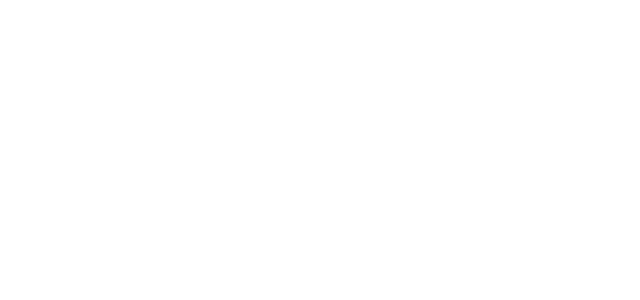
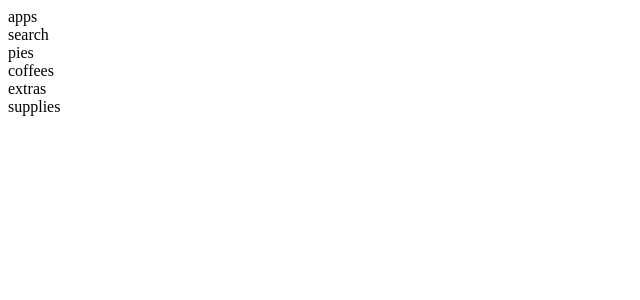
Before and after one commit to heykc/pie-felicia, a React (Create React App) app: page / in a window 1280 px wide. Shown: the top 300 px of the page, without its empty margins (0-640 px from the left). Built offline with nearby package versions, Linux system fonts and the light colour scheme.

Commit message:
select page accepts data from all categories

```diff
--- a/src/components/App.jsx
+++ b/src/components/App.jsx
@@ -1,9 +1,28 @@
 import React from 'react';
+import {Switch, Route} from 'react-router-dom';
 
-function App() {
+import SideNav from './SideNav';
+import SelectPage from './SelectPage';
+
+import {shop} from '../data/shop';
+
+/**
+ * @summary     The encompassing App component.
+ * @description Uses Routes to point to different paths in the app.
+ */
+
+const App = () => {
   return (
     <>
-
+      <SideNav />
+      <Switch>
+        <Route path={['/pies', '/coffees', '/extras', '/supplies']}
+               render={(routerProps) => {
+                 const data = routerProps.location.pathname.substring(1);
+                 return <SelectPage data={shop[data]} />
+               }}
+        />
+      </Switch>
     </>
   );
 }
--- /dev/null
+++ b/src/components/SelectPage.jsx
@@ -0,0 +1,19 @@
+import React from 'react';
+
+/**
+ * @summary     A selection page for choosing store products.
+ * @description Uses data from App to display products from a certain category.
+ *
+ * @param {object} data The category data passed from App
+ */
+
+const SelectPage = ({data}) => {
+  console.log(data)
+  return (
+    <>
+      <div>Hello</div>
+    </>
+  )
+}
+
+export default SelectPage;
--- /dev/null
+++ b/src/components/SideNav.jsx
@@ -0,0 +1,26 @@
+import React from 'react';
+import {Link} from 'react-router-dom';
+
+
+
+/**
+ * @summary     Displays the side navigation panel for the app.
+ * @description A navigation on the left side of the screen that includes:
+ *              (main menu, search, pies, coffees, extras, supplies).
+ */
+
+const SideNav = () => {
+  return (
+    <div className="side-nav">
+      <div>apps</div>
+      <div>search</div>
+
+      <div>pies</div>
+      <div>coffees</div>
+      <div>extras</div>
+      <div>supplies</div>
+    </div>
+  )
+}
+
+export default SideNav;
--- /dev/null
+++ b/src/data/shop.js
@@ -0,0 +1,38 @@
+/**
+ * @const {object} SHOP
+ */
+
+const SHOP = {
+  pies: {
+    category: 'pies',
+    filters: [
+      'fruit',
+      'cheese',
+      'meat',
+      'pasta',
+      'veggie'
+    ],
+    items: [
+      {
+        name: 'apple pie',
+        image: '',
+        description: 'some description of the product',
+        rating: 2,
+        sizes: [
+          '6"',
+          '8"',
+          '10"',
+          '12"'
+        ],
+        prices: [
+          50,
+          75,
+          100,
+          125
+        ]
+      }
+    ]
+  }
+}
+
+export {SHOP as shop};
--- a/src/index.js
+++ b/src/index.js
@@ -1,11 +1,14 @@
 import React from 'react';
 import ReactDOM from 'react-dom';
+import {BrowserRouter as Router} from 'react-router-dom';
 import App from './components/App';
 import * as serviceWorker from './serviceWorker';
 
 ReactDOM.render(
   <React.StrictMode>
-    <App />
+    <Router>
+      <App />
+    </Router>
   </React.StrictMode>,
   document.getElementById('root')
 );
```
Also changed, not shown: 1 other file (tests, documents, lock files or other folders).
